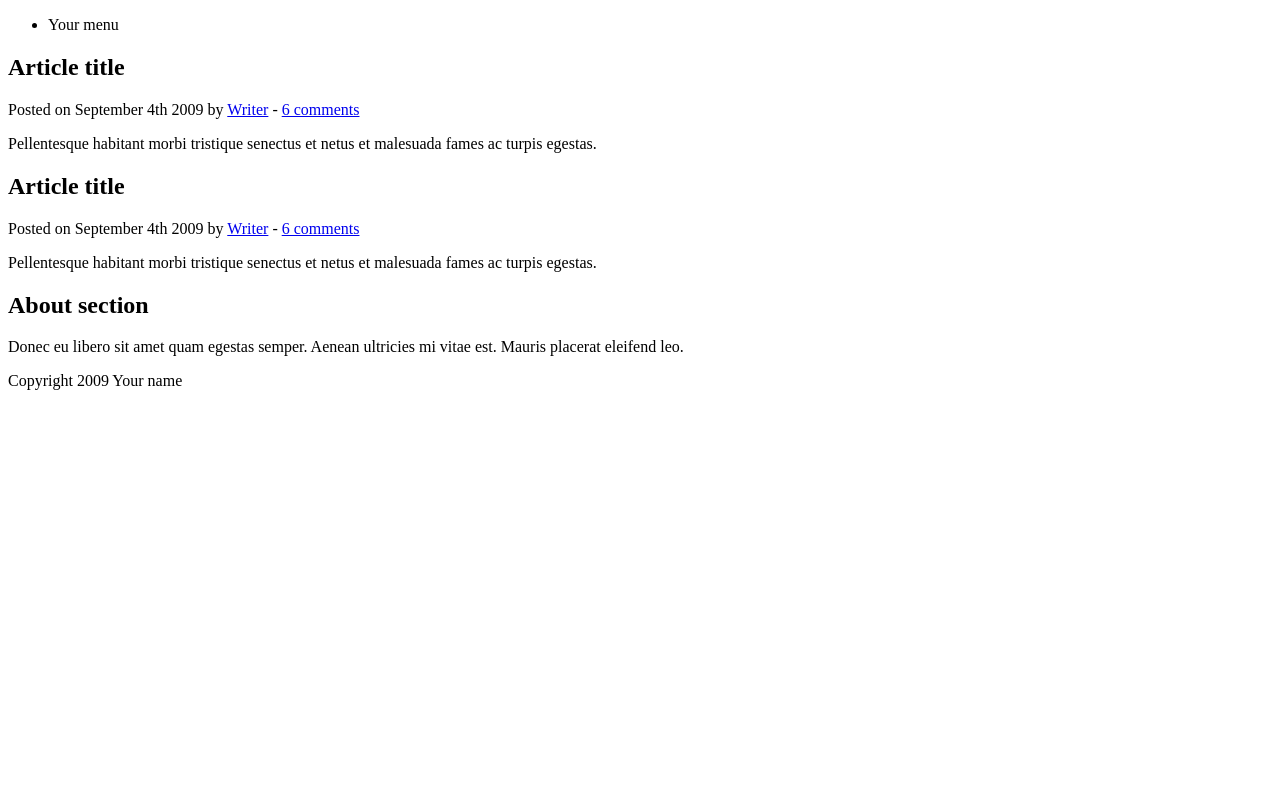
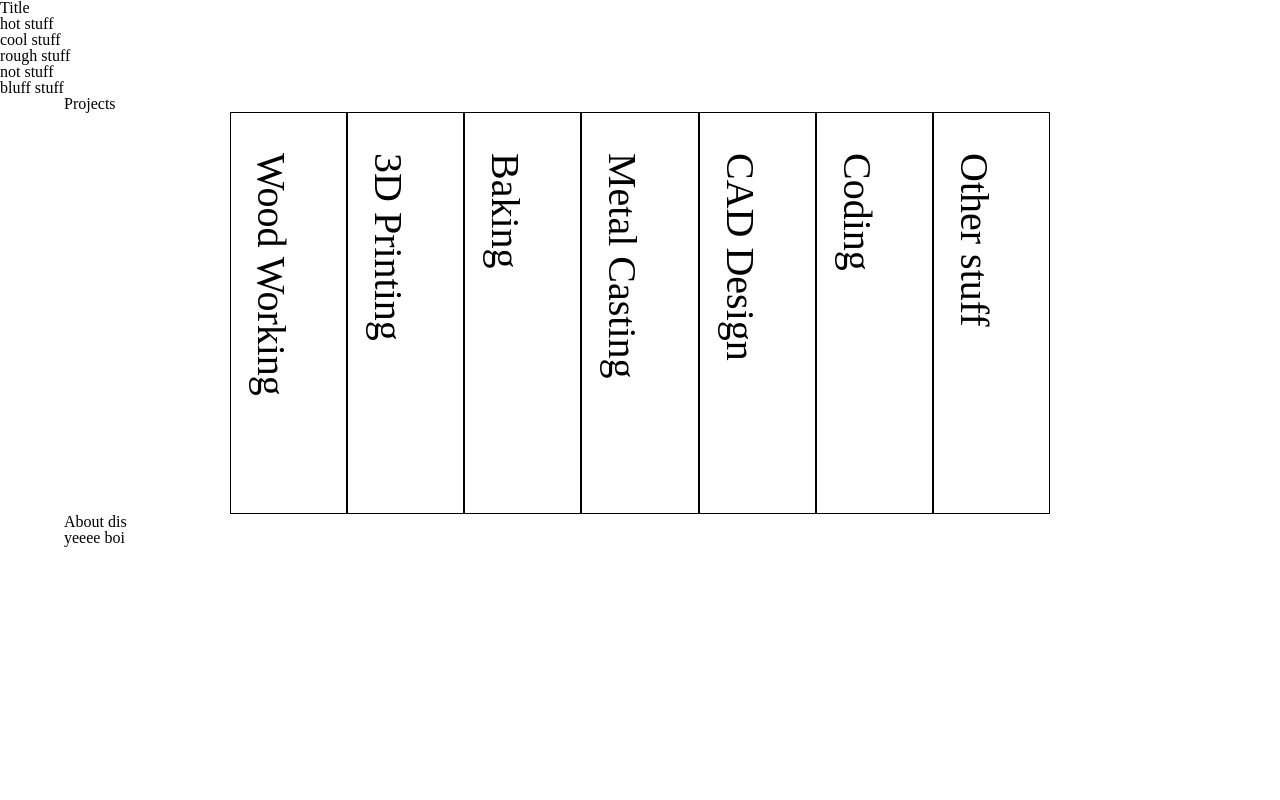
Before and after one commit to pbngrape/margret, a Django app: page / in a window 1280 px wide. Run offline with Django 3.2, Linux system fonts and the light colour scheme.

Commit message:
start home page formatting

```diff
--- /dev/null
+++ b/home/static/home/reset.css
@@ -0,0 +1,124 @@
+html,
+body,
+div,
+span,
+applet,
+object,
+iframe,
+h1,
+h2,
+h3,
+h4,
+h5,
+h6,
+p,
+blockquote,
+pre,
+a,
+abbr,
+acronym,
+address,
+big,
+cite,
+code,
+del,
+dfn,
+em,
+img,
+ins,
+kbd,
+q,
+s,
+samp,
+small,
+strike,
+strong,
+sub,
+sup,
+tt,
+var,
+b,
+u,
+i,
+center,
+dl,
+dt,
+dd,
+ol,
+ul,
+li,
+fieldset,
+form,
+label,
+legend,
+table,
+caption,
+tbody,
+tfoot,
+thead,
+tr,
+th,
+td,
+article,
+aside,
+canvas,
+details,
+embed,
+figure,
+figcaption,
+footer,
+header,
+hgroup,
+menu,
+nav,
+output,
+ruby,
+section,
+summary,
+time,
+mark,
+audio,
+video {
+  margin: 0;
+  padding: 0;
+  border: 0;
+  font-size: 100%;
+  font: inherit;
+  vertical-align: baseline;
+}
+/* HTML5 display-role reset for older browsers */
+article,
+aside,
+details,
+figcaption,
+figure,
+footer,
+header,
+hgroup,
+menu,
+nav,
+section {
+  display: block;
+}
+body {
+  line-height: 1;
+}
+ol,
+ul {
+  list-style: none;
+}
+blockquote,
+q {
+  quotes: none;
+}
+blockquote:before,
+blockquote:after,
+q:before,
+q:after {
+  content: "";
+  content: none;
+}
+table {
+  border-collapse: collapse;
+  border-spacing: 0;
+}
--- /dev/null
+++ b/home/static/home/style.css
@@ -0,0 +1,32 @@
+main {
+  margin: 0 auto;
+  width: 90%;
+  max-width: 1200px;
+}
+
+#tabs {
+  display: flex;
+  justify-content: center;
+}
+
+#tabs div {
+  border: 1px solid #000000;
+  align-items: stretch;
+  height: 400px;
+  width: 10%;
+}
+#tabs div:hover {
+  flex-grow: 2;
+}
+
+#Tabs div h2 {
+  transform: rotate(90deg) translateY(-50%);
+  transform-origin: bottom left;
+  width: 250px;
+  font-size: 40px;
+}
+
+#tabs div:hover h2 {
+  transform: none;
+  padding: 8px;
+}
--- a/home/templates/index.html
+++ b/home/templates/index.html
@@ -1,51 +1,40 @@
-<!DOCTYPE HTML>
-
 <html>
-
   <head>
     <meta http-equiv="Content-Type" content="text/html; charset=UTF-8" />
     <title>Your Website</title>
+    {% load static %}
+    <link rel="stylesheet" href="{% static 'home/reset.css' %}" />
+    <link rel="stylesheet" href="{% static 'home/style.css' %}" />
   </head>
 
   <body>
-
     <header>
+      <span>Title</span>
       <nav>
         <ul>
-                <li>Your menu</li>
+          <li>hot stuff</li>
+          <li>cool stuff</li>
+          <li>rough stuff</li>
+          <li>not stuff</li>
+          <li>bluff stuff</li>
         </ul>
       </nav>
     </header>
-
-    <section>
-
+    <main>
+      <h1>Projects</h1>
+      <div id="tabs">
+        <div><h2>Wood Working</h2></div>
+        <div><h2>3D Printing</h2></div>
+        <div><h2>Baking</h2></div>
+        <div><h2>Metal Casting</h2></div>
+        <div><h2>CAD Design</h2></div>
+        <div><h2>Coding</h2></div>
+        <div><h2>Other stuff</h2></div>
+      </div>
       <article>
-            <header>
-                <h2>Article title</h2>
-                <p>Posted on <time datetime="2009-09-04T16:31:24+02:00">September 4th 2009</time> by <a href="#">Writer</a> - <a href="#comments">6 comments</a></p>
-            </header>
-            <p>Pellentesque habitant morbi tristique senectus et netus et malesuada fames ac turpis egestas.</p>
+        <H2>About dis</H2>
+        <p>yeeee boi</p>
       </article>
-
-        <article>
-            <header>
-                <h2>Article title</h2>
-                <p>Posted on <time datetime="2009-09-04T16:31:24+02:00">September 4th 2009</time> by <a href="#">Writer</a> - <a href="#comments">6 comments</a></p>
-            </header>
-            <p>Pellentesque habitant morbi tristique senectus et netus et malesuada fames ac turpis egestas.</p>
-        </article>
-
-    </section>
-
-    <aside>
-        <h2>About section</h2>
-        <p>Donec eu libero sit amet quam egestas semper. Aenean ultricies mi vitae est. Mauris placerat eleifend leo.</p>
-    </aside>
-
-    <footer>
-        <p>Copyright 2009 Your name</p>
-    </footer>
-
+    </main>
   </body>
-
 </html>
```
Lines whose indentation alone changed are shown as unchanged.
